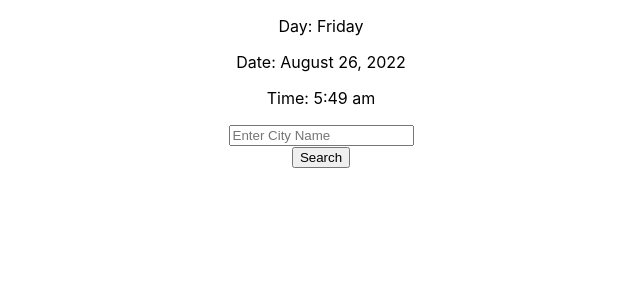
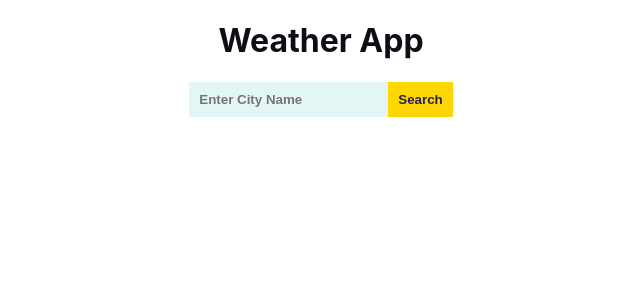
Before and after one commit to choijung121/weatherapp, a React (Create React App) app: page / in a window 1280 px wide. Shown: the top 300 px of the page, without its empty margins (319-959 px from the left). Built offline with nearby package versions, Linux system fonts and the light colour scheme; no server answers.

Commit message:
little designs

```diff
--- a/src/App.css
+++ b/src/App.css
@@ -1,10 +1,56 @@
+*:focus {outline:none !important}
+
 .App {
-  text-align: center;
+  margin-left: auto;
+  margin-right: auto;
+  align-items: center;
+  justify-content: center;
+  justify-items: center;
+  display: inline;
 }
 
 .App-logo {
   height: 40vmin;
   pointer-events: none;
+}
+
+.app-title {
+  text-align: center;
+  color: #0f0e17;
+}
+
+.input, .button {
+  text-align: center;
+}
+
+.search-box {
+  justify-content: center;
+  display: flex;
+}
+
+.form-control {
+  width: 140px;
+  padding: 10px;
+  border:none;
+  background-color: #e3f6f5;
+  color: #272343;
+  font-weight: 600;
+  width:100%;
+}
+
+.btn:hover {
+  background-color: rgb(247, 234, 57);
+}
+
+.btn {
+  padding: 10px;
+  border: none;
+  background-color: #ffd803;
+  color: #272343;
+  font-weight: 600;
+  width:100%;
+  transition: .3s background-color;
+  cursor: pointer;
 }
 
 @media (prefers-reduced-motion: no-preference) {
--- a/src/App.js
+++ b/src/App.js
@@ -1,6 +1,5 @@
 import React, { useEffect, useState } from "react";
 import Weather from './component/weather';
-import moment from "moment";
 import './App.css';
 // import 'semantic-ui-css/semantic.min.css'
 
@@ -47,9 +46,10 @@ function App() {
 
   return (
     <div className="App">
-      <p>Day: {moment().format('dddd')}</p>
-      <p>Date: {moment().format('LL')}</p>
-      <p>Time: {moment().format("h:mm a")}</p>
+      <div>
+        <h1 className="app-title">Weather App</h1>
+      </div>
+      <div className="search-box">
         <div className="input">
           <input
             type="text"
@@ -60,9 +60,13 @@ function App() {
             value={getInputData}>
           </input>
         </div>
+        <div className="button">
           <button className="btn btn-primary mt-2" onClick={submitHandler}>
             Search
           </button>
+        </div>
+      </div>
+
       {(typeof data.main != 'undefined') ? (
         <Weather weatherData={data}/>
       ): (
--- a/src/component/weather.css
+++ b/src/component/weather.css
@@ -2,21 +2,64 @@
     align-items: center;
     justify-content: center;
     border: 1px solid black;
-    margin: auto;
+    width: auto;
+    height: auto;
+    border-radius: 25px;
+    padding: 30px;
+    margin-left: 25%;
+    margin-right: 25%;
     margin-top: 5%;
-    width: 30em;
-    height: auto;
+  }
+
+  .header-container {
+    display: inline;
+  }
+
+  .header{
+    font-size: 27px;
+    margin: 0;
+  }
+
+  .weather-today {
+    color: #272343;
+    font-size: 20px;
+  }
+  .city-name-color {
+    color: #2d334a;
+  }
+
+  .time{
+    margin: 0;
+    align-items: left;
+    justify-content: left;
+    justify-items: left;
   }
 
   .container {
-    width: 100%;
-    display: grid;
-    /* grid-template-columns: repeat(2, 1fr); */
-    grid-auto-rows: auto;
-    grid-gap: 1rem;
-    padding-top: 5px;
+    display: flex;
+    align-items: center;
+    justify-content: center;
+    justify-items: center;
+  }
+
+  .icon-image {
+    margin: 0;
   }
 
   .current-temp {
-    font-size: 3em;
+    font-size: 40px;
   }
+
+  .high-low {
+    display: flex;
+    align-items: center;
+    justify-content: center;
+    justify-items: center;
+    margin: 0;
+  }
+
+  .high-low-p {
+    padding-left: 7px;
+    padding-right: 7px;
+    margin: 0;
+  }
--- a/src/component/weather.js
+++ b/src/component/weather.js
@@ -1,4 +1,5 @@
 import React from 'react';
+import moment from "moment";
 import './weather.css';
 
 const KelvinToFahrenheit = (k) => {
@@ -8,22 +9,28 @@ const KelvinToFahrenheit = (k) => {
 
 const CardExampleCard = ({weatherData}) => (
     <div className='card'>
-        <div>
+        <div className='header-container'>
             <div>
-                <h1 className="header">Weather in {weatherData.name}</h1>
+                <h1 className="header">
+
+                    <span className='city-name-color'>{weatherData.name}</span>
+                </h1>
+                <p className='time'>{moment().format('MMMM D, hh:mm A')}</p>
             </div>
             <div className='container'>
                 <div className='icon-image'>
                     <img src={`http://openweathermap.org/img/wn/${weatherData.weather[0].icon}@2x.png`}></img>
                 </div>
                 <div className='current-temp'>
-                    <p>{KelvinToFahrenheit(weatherData.main.temp)}&deg; F</p>
+                    {KelvinToFahrenheit(weatherData.main.temp)}&deg;F
                 </div>
             </div>
-            <div className='descriptions'>
-                <p>{weatherData.weather[0].main}</p>
-                <p>H: {KelvinToFahrenheit(weatherData.main.temp_max)}&deg; F</p>
-                <p>L: {KelvinToFahrenheit(weatherData.main.temp_min)}&deg; F</p>
+        </div>
+        <div className='descriptions'>
+            <p className='high-low-p'><strong>{weatherData.weather[0].main}</strong></p>
+            <div className='high-low'>
+                <p className='high-low-p'><strong>H:</strong> {KelvinToFahrenheit(weatherData.main.temp_max)}&deg;</p>
+                <p className='high-low-p'><strong>L:</strong> {KelvinToFahrenheit(weatherData.main.temp_min)}&deg;</p>
             </div>
         </div>
     </div>
```
Lines whose indentation alone changed are shown as unchanged.
